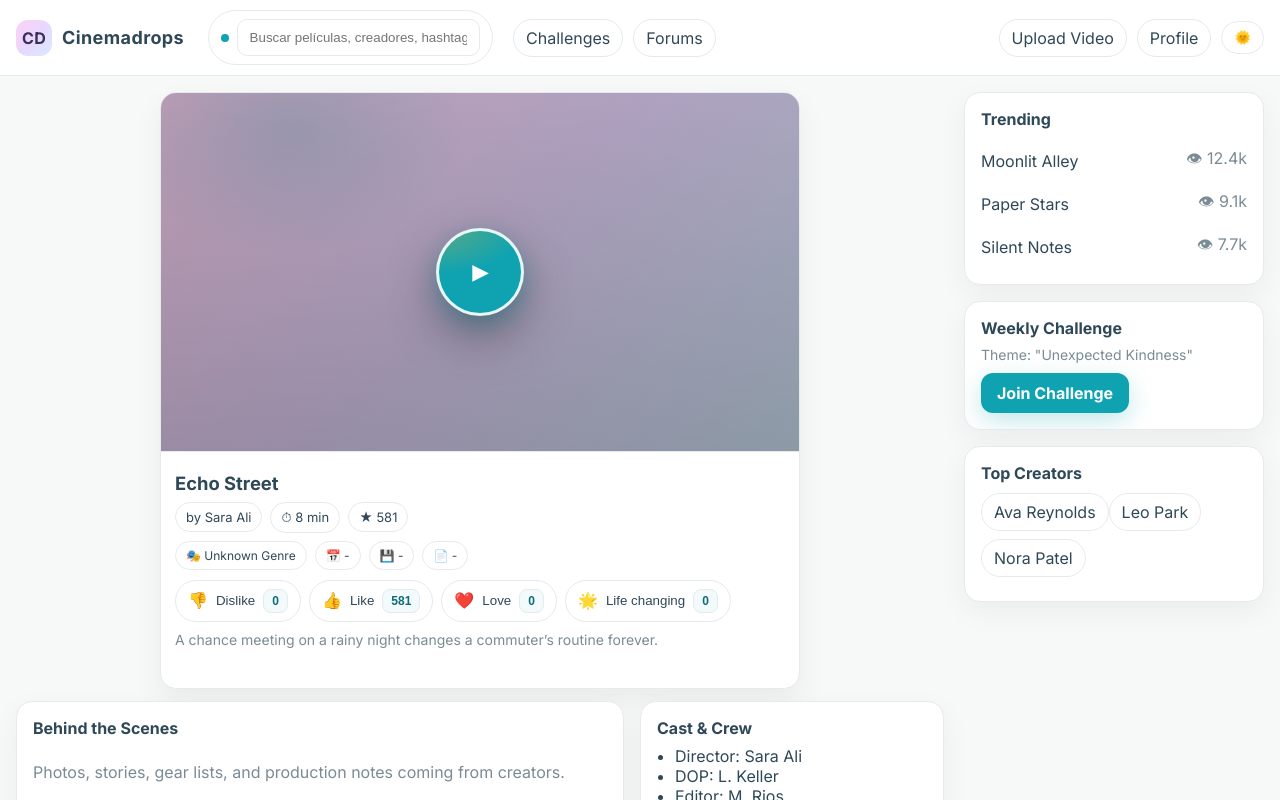
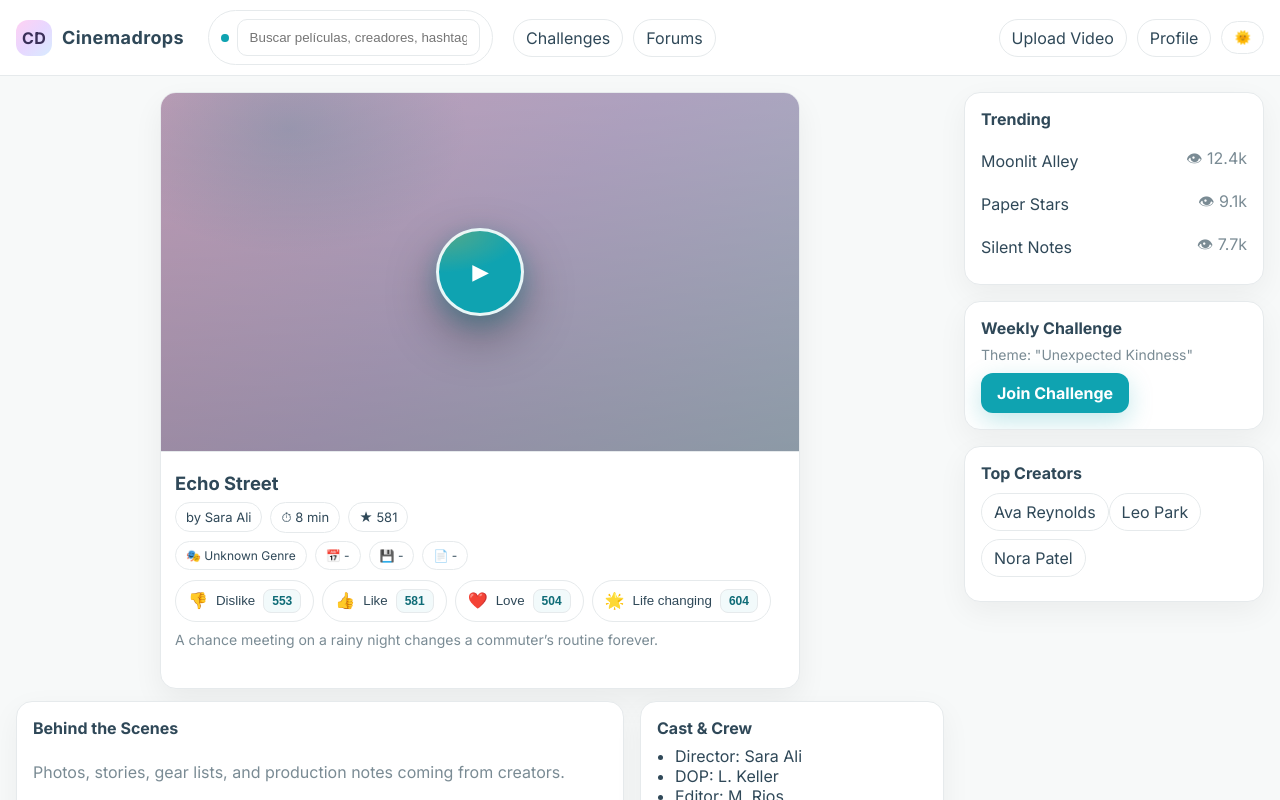
Before and after one commit to kavia-common/cineconnect-87106-87116, a React (Create React App) app in the folder cinemadrops_frontend/: page /film/t1 in a window 1280 px wide. Shown: the top 800 px of the page. Built offline with nearby package versions, Linux system fonts and the light colour scheme; no server answers.

Commit message:
CheckPoint - cg2f226a85

```diff
--- a/cinemadrops_frontend/src/pages/FilmDetails.jsx
+++ b/cinemadrops_frontend/src/pages/FilmDetails.jsx
@@ -197,11 +197,16 @@ export default function FilmDetails() {
   };
 
   // Local-only reactions counters (no backend persistence yet)
+  // DEMO NOTE: Initialize with random values to simulate organic activity for presentation purposes.
+  // These are mock values only and are NOT persisted to any backend.
+  const randomBetween = (min, max) => Math.floor(Math.random() * (max - min + 1)) + min;
+
   const [reactions, setReactions] = useState(() => ({
-    dislike: 0,
-    like: film?.likes ? Math.max(0, Number(film.likes) || 0) : 0,
-    love: 0,
-    lifeChanging: 0,
+    dislike: randomBetween(1, 1000),
+    // Start "like" with either the film's existing likes (if provided) or a random demo value.
+    like: film?.likes ? Math.max(0, Number(film.likes) || 0) : randomBetween(1, 1000),
+    love: randomBetween(1, 1000),
+    lifeChanging: randomBetween(1, 1000),
   }));
   // Track which reaction is currently active for this user locally
   const [activeReaction, setActiveReaction] = useState(null); // 'dislike' | 'like' | 'love' | 'lifeChanging' | null
```
Also changed, not shown: 2 other files (tests, documents, lock files or other folders).
